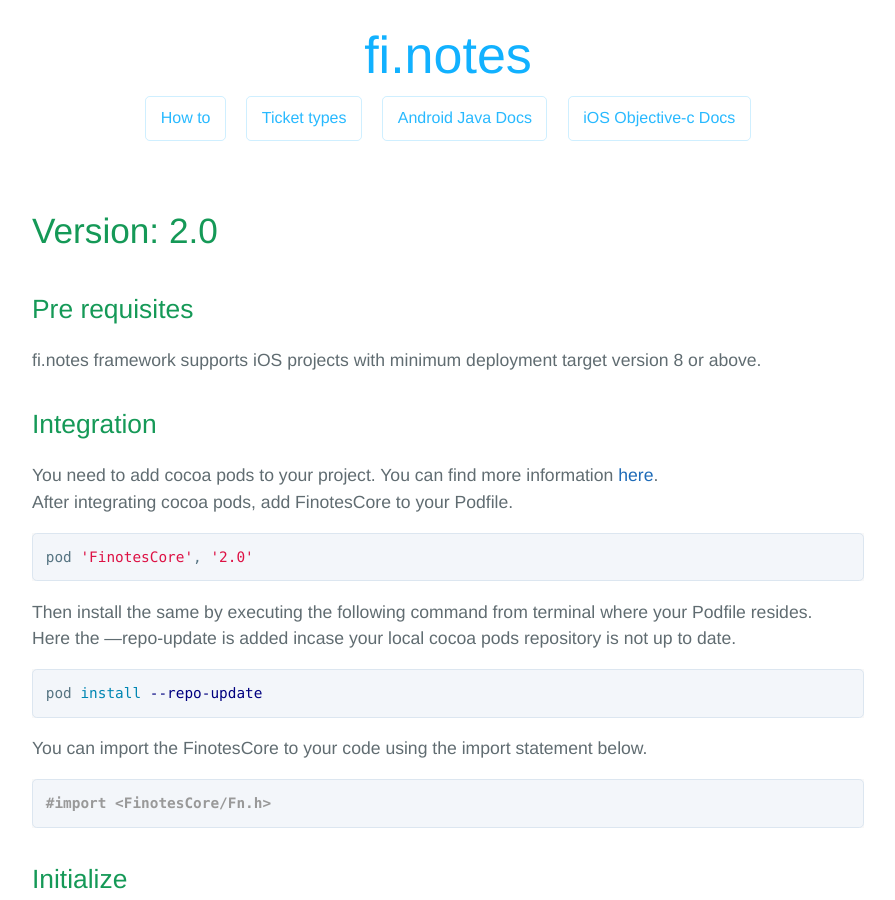
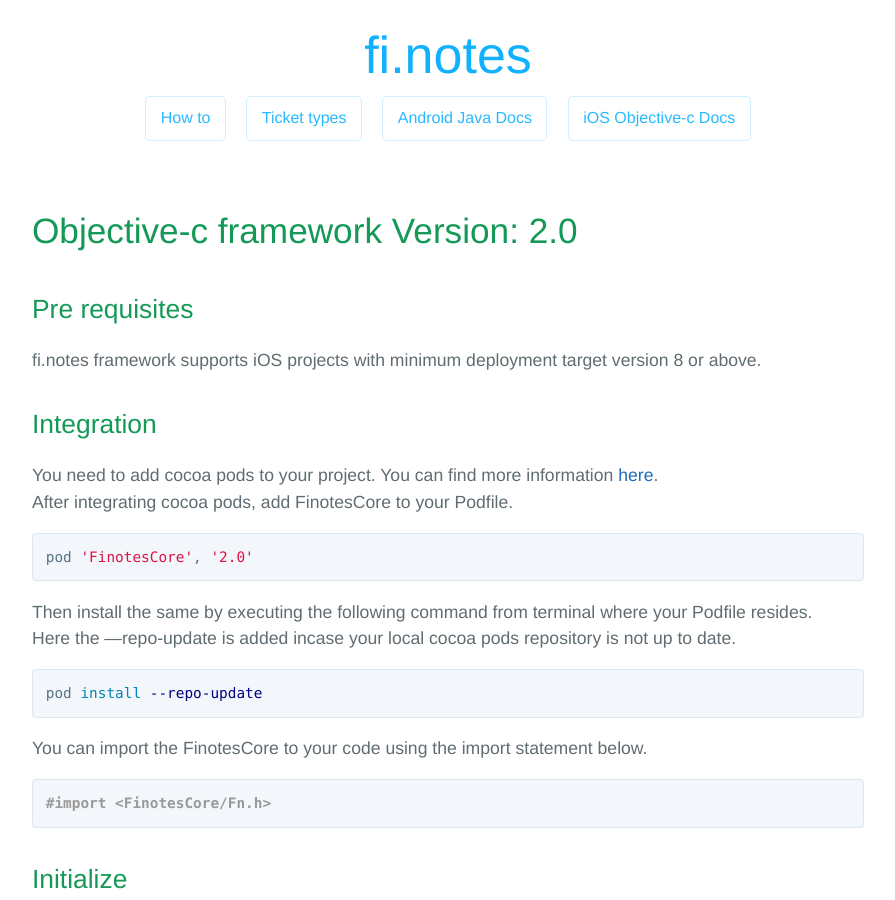
Before and after one commit to finotes/finotes.github.io, a Jekyll site: the page built from _posts/2018-01-19-ios-docs.md, in a window 1280 px wide and 900 px high. Shown: the whole window, without its empty margins (192-1087 px from the left). Built offline with Jekyll 4.4.1, drawn with Linux system fonts in a browser that asks for light colours; some web fonts are replaced.

Commit message:
Update 2018-01-19-ios-docs.md

```diff
--- a/_posts/2018-01-19-ios-docs.md
+++ b/_posts/2018-01-19-ios-docs.md
@@ -3,7 +3,7 @@ layout: post
 title: "iOS Objective-c Documentation"
 ---
 
-# Version: 2.0
+# Objective-c framework Version: 2.0
 
 ## Pre requisites
 
```
